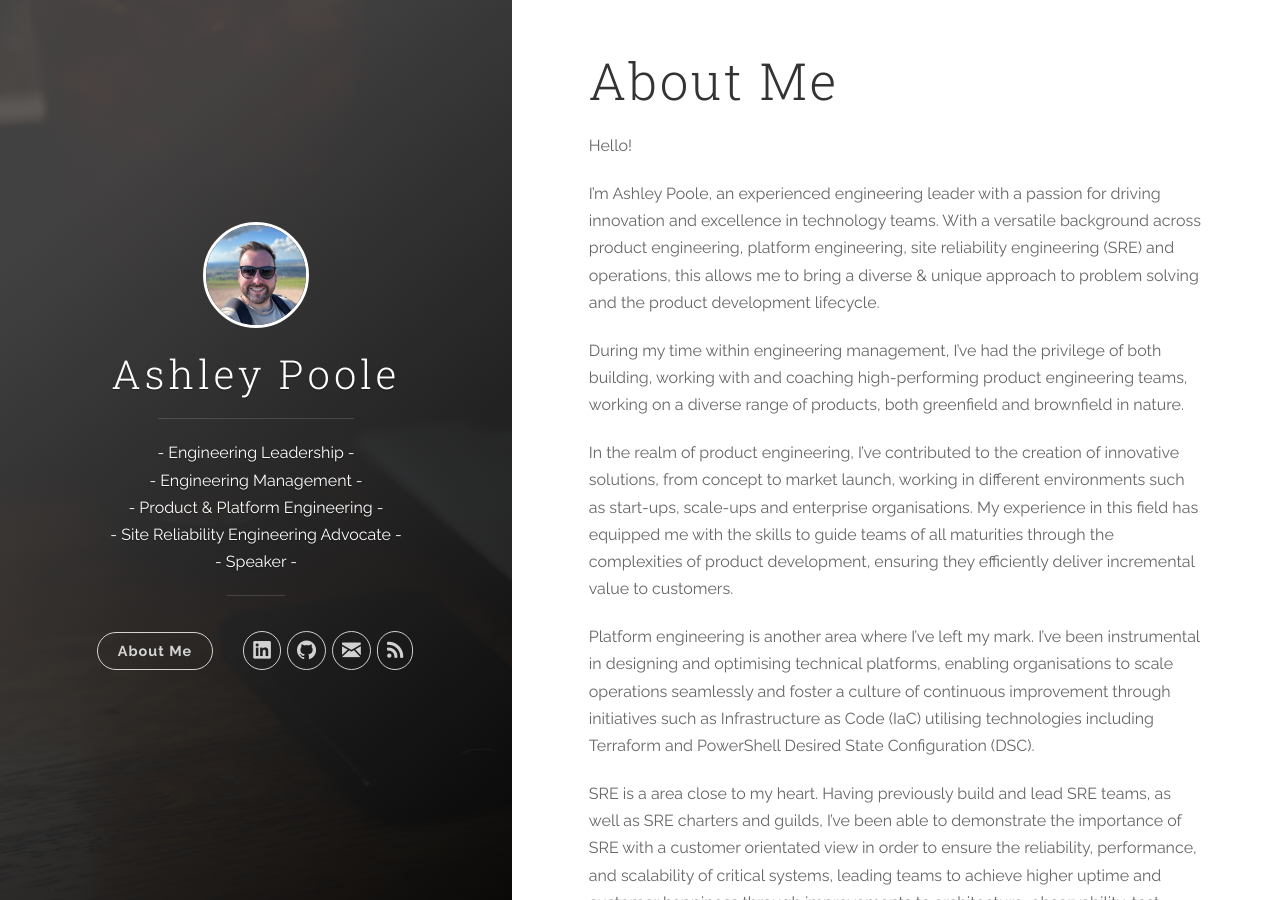
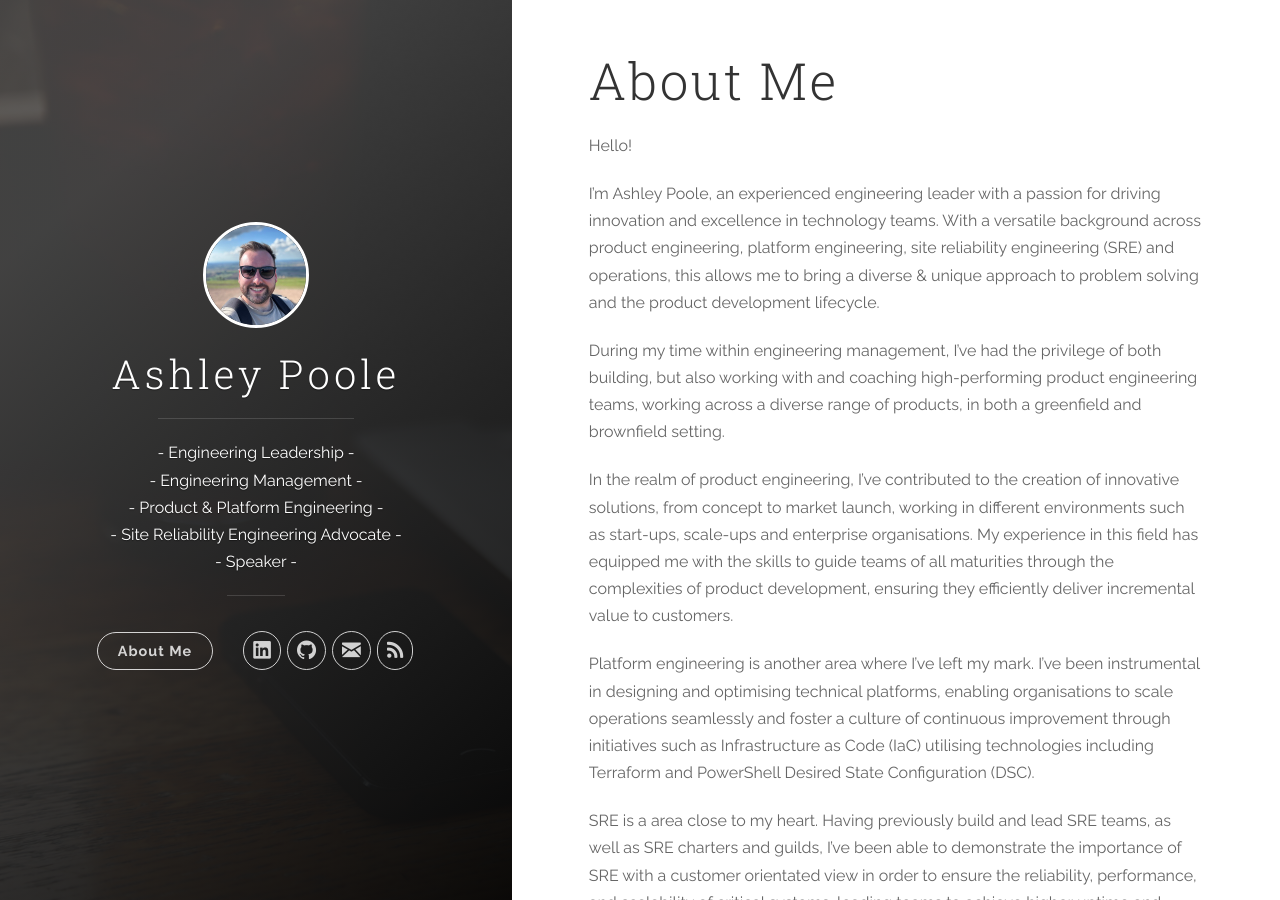
Before and after one commit to AshleyPoole/ashleypoole.github.io, a Jekyll site: the page built from pages/about-me.md, in a window 1280 px wide and 900 px high. Built offline with Jekyll 4.4.1, drawn with Linux system fonts in a browser that asks for light colours.

Commit message:
Tweak description

```diff
--- a/pages/about-me.md
+++ b/pages/about-me.md
@@ -8,7 +8,7 @@ Hello!
 
 I'm Ashley Poole, an experienced engineering leader with a passion for driving innovation and excellence in technology teams. With a versatile background across product engineering, platform engineering, site reliability engineering (SRE) and operations, this allows me to bring a diverse & unique approach to problem solving and the product development lifecycle.
 
-During my time within engineering management, I've had the privilege of both building, working with and coaching high-performing product engineering teams, working on a diverse range of products, both greenfield and brownfield in nature.
+During my time within engineering management, I've had the privilege of both building, but also working with and coaching high-performing product engineering teams, working across a diverse range of products, in both a greenfield and brownfield setting.
 
 In the realm of product engineering, I've contributed to the creation of innovative solutions, from concept to market launch, working in different environments such as start-ups, scale-ups and enterprise organisations. My experience in this field has equipped me with the skills to guide teams of all maturities through the complexities of product development, ensuring they efficiently deliver incremental value to customers.
 
```
